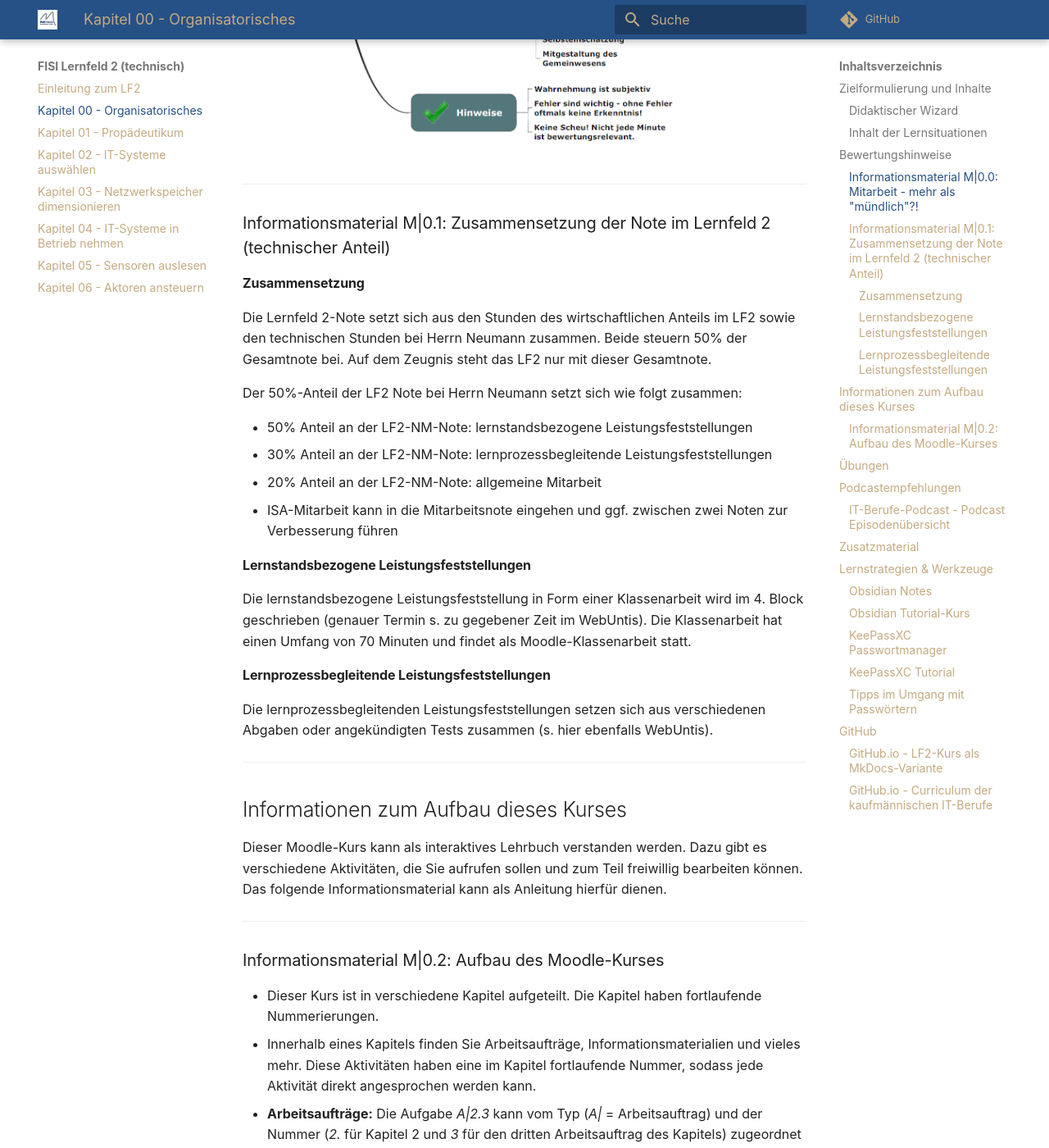
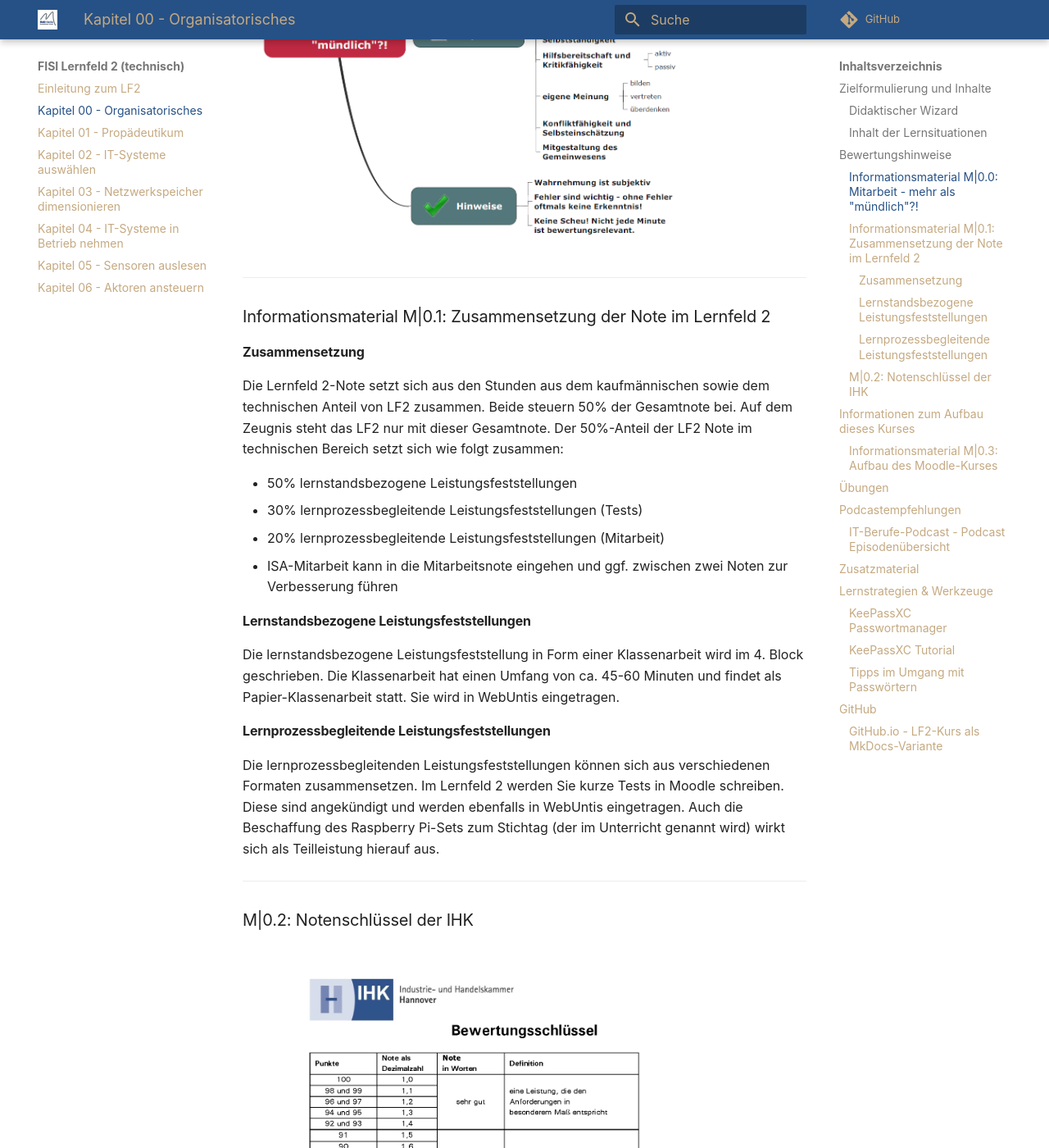
Before and after one commit to herr-nm/MMBbS_FISI_LF02, an MkDocs documentation site: the page built from docs/kapitel_00.md, in a window 1280 px wide and 1400 px high, scrolled down 1720 px. Shown: the whole window at 82% size. Built offline with MkDocs 1.6.1 and Material for MkDocs 9.7.7, drawn with Linux system fonts in a browser that asks for light colours; comment, search, counter and statistics services are not loaded; some of the changed text lies outside the part shown.

Commit message:
Kapitel 0 auf FISI angepasst

```diff
--- a/docs/kapitel_00.md
+++ b/docs/kapitel_00.md
@@ -14,25 +14,26 @@
 
 ### Didaktischer Wizard
 
-- Sie finden die didaktische Planung der MMBbS im [Didaktischen Wizard](https://didakt.mm-bbs.de).
-- Die Lernsituationen sind auch direkt unter [GitHub - (Herr-NM)](https://herr-nm.github.io/MMBbS_KIT_Curriculum) abrufbar.
-- Dieser Moodle-Kurs ist als MkDocs-Seite unter [GitHub.io - (Herr-NM)](https://herr-nm.github.io/MMBbS_KIT_LF02) frei einsehbar.
+- Sie finden die didaktische Planung der Lernsituationen der MMBbS im [Didaktischen Wizard](https://didakt.mm-bbs.de).
+- Dieser Moodle-Kurs ist als MkDocs-Seite unter [GitHub.io](https://herr-nm.github.io/MMBbS_FISI_LF02 frei einsehbar.
 
 <br>
 
 ### Inhalt der Lernsituationen
 
-Die Lernsituationen der Lernfelder werden aus den Lernfeldbeschreibungen des jeweiligen Rahmenlehrplans abgeleitet. Dazu dient in diesem Kurs der [Rahmenlehrplan](https://www.kmk.org/fileadmin/Dateien/pdf/Bildung/BeruflicheBildung/rlp/Kaufleute_fuer_Digitalisierungsmanagement_19-12-13_EL.pdf) der Kaufleute für Digitalisierungsmanagement (KDM) sowie der Kaufleute für IT-System-Management (KSM).
+Die Lernsituationen der Lernfelder werden aus den Lernfeldbeschreibungen des jeweiligen Rahmenlehrplans abgeleitet. Dazu dient in diesem Kurs der [Rahmenlehrplan](https://www.kmk.org/fileadmin/Dateien/pdf/Bildung/BeruflicheBildung/rlp/Fachinformatiker_19-12-13_EL.pdf) der FISI.
 
 Im Lernfeld 2 sind die Inhalte nach Rahmenlehrplan für alle IT-Berufe identisch.
 
 | Nr. | Lernsituation | Unterrichtsstunden |
 | :--- | :--- | :--- |
-| LS 2.6 | IT-Systeme unterscheiden | 12 |
-| LS 2.7 | Netzwerkspeicher dimensionieren | 18 |
-| LS 2.8 | | |
+| LS 2.6 | IT-Systeme unterscheiden | ca. 9 UStd. |
+| LS 2.7 | Netzwerkspeicher dimensionieren | ca. 18 UStd. |
+| LS 2.8 | IT-Systeme in Betrieb nehmen | ca. 3 UStd. |
+| LS 2.9 | Aktoren ansteuern | ca. 3 UStd. |
+| LS 2.10 | Sensoren auslesen | ca. 3 UStd. (Didaktische Reserve am Ende des Schuljahres) |
 
----
+<br>
 
 ## Bewertungshinweise
 
@@ -44,26 +45,31 @@
 
 ---
 
-### Informationsmaterial M|0.1: Zusammensetzung der Note im Lernfeld 2 (technischer Anteil)
+### Informationsmaterial M|0.1: Zusammensetzung der Note im Lernfeld 2
 
 #### Zusammensetzung
 
-Die Lernfeld 2-Note setzt sich aus den Stunden des wirtschaftlichen Anteils im LF2 sowie den technischen Stunden bei Herrn Neumann zusammen. Beide steuern 50% der Gesamtnote bei. Auf dem Zeugnis steht das LF2 nur mit dieser Gesamtnote.
+Die Lernfeld 2-Note setzt sich aus den Stunden aus dem kaufmännischen sowie dem technischen Anteil von LF2 zusammen. Beide steuern 50% der Gesamtnote bei. Auf dem Zeugnis steht das LF2 nur mit dieser Gesamtnote.
+Der 50%-Anteil der LF2 Note im technischen Bereich setzt sich wie folgt zusammen:
 
-Der 50%-Anteil der LF2 Note bei Herrn Neumann setzt sich wie folgt zusammen:
-
-- 50% Anteil an der LF2-NM-Note: lernstandsbezogene Leistungsfeststellungen
-- 30% Anteil an der LF2-NM-Note: lernprozessbegleitende Leistungsfeststellungen
-- 20% Anteil an der LF2-NM-Note: allgemeine Mitarbeit
+- 50% lernstandsbezogene Leistungsfeststellungen
+- 30% lernprozessbegleitende Leistungsfeststellungen (Tests)
+- 20% lernprozessbegleitende Leistungsfeststellungen (Mitarbeit)
 - ISA-Mitarbeit kann in die Mitarbeitsnote eingehen und ggf. zwischen zwei Noten zur Verbesserung führen
 
 #### Lernstandsbezogene Leistungsfeststellungen
 
-Die lernstandsbezogene Leistungsfeststellung in Form einer Klassenarbeit wird im 4. Block geschrieben (genauer Termin s. zu gegebener Zeit im WebUntis). Die Klassenarbeit hat einen Umfang von 70 Minuten und findet als Moodle-Klassenarbeit statt.
+Die lernstandsbezogene Leistungsfeststellung in Form einer Klassenarbeit wird im 4. Block geschrieben. Die Klassenarbeit hat einen Umfang von ca. 45-60 Minuten und findet als Papier-Klassenarbeit statt. Sie wird in WebUntis eingetragen.
 
 #### Lernprozessbegleitende Leistungsfeststellungen
 
-Die lernprozessbegleitenden Leistungsfeststellungen setzen sich aus verschiedenen Abgaben oder angekündigten Tests zusammen (s. hier ebenfalls WebUntis).
+Die lernprozessbegleitenden Leistungsfeststellungen können sich aus verschiedenen Formaten zusammensetzen. Im Lernfeld 2 werden Sie kurze Tests in Moodle schreiben. Diese sind angekündigt und werden ebenfalls in WebUntis eingetragen. Auch die Beschaffung des Raspberry Pi-Sets zum Stichtag (der im Unterricht genannt wird) wirkt sich als Teilleistung hierauf aus.
+
+---
+
+### M|0.2: Notenschlüssel der IHK
+
+![IHK Bewertungsschlüssel](bilder/kap_00_m0.3_ihk_bewerungsschluessel.png)
 
 ---
 
@@ -73,7 +79,7 @@
 
 ---
 
-### Informationsmaterial M|0.2: Aufbau des Moodle-Kurses
+### Informationsmaterial M|0.3: Aufbau des Moodle-Kurses
 
 - Dieser Kurs ist in verschiedene Kapitel aufgeteilt. Die Kapitel haben fortlaufende Nummerierungen.
 - Innerhalb eines Kapitels finden Sie Arbeitsaufträge, Informationsmaterialien und vieles mehr. Diese Aktivitäten haben eine im Kapitel fortlaufende Nummer, sodass jede Aktivität direkt angesprochen werden kann.
@@ -94,9 +100,10 @@
 In den Kapiteln werden unterrichtsbegleitend Übungen angeboten. Diese werden im Unterricht nicht besprochen, es sei denn es besteht Ihrerseits der konkrete Wunsch dazu. Ansonsten können Sie die Übungen zum Lernen, als Vorbereitung für Klassenarbeiten oder Tests sowie zur Vorbereitung auf die IHK-Prüfung nutzen. Die Ergebnisse aus den Moodle-Aktivitäten zählen (z.B. Selbsttest) zählen nicht zur schriftlichen Note. Eine kontinuierliche Arbeit mit den Übungen kann sich aber positiv auf die Mitarbeitsnote auswirken.
 
 ---
+
 ## Podcastempfehlungen
 
-An dieser Stelle werden Sie in den Kapiteln zum Thema passende Folgen aus Podcasts finden. In diesem Kapitel gibt es den generellen Hinweis zum [IT-Berufe-Podcast](https://it-berufe-podcast.de/episoden/). Dieser kann Ihre Ausbildung begleiten und eine wertvolle Quelle für Informationen sein.
+An dieser Stelle werden Sie in den Kapiteln zum Thema passende Folgen aus Podcasts finden. In diesem Kapitel gibt es den generellen Hinweis zum IT-Berufe-Podcast. Dieser kann Ihre Ausbildung begleiten und eine wertvolle Quelle für Informationen sein.
 
 ---
 
@@ -119,22 +126,6 @@
 ## Lernstrategien & Werkzeuge
 
 In dieser Rubrik werden in den Kapiteln Lernmethoden und Tools vorgestellt, die sich gut eignen, für den Unterricht, die Tests bzw. Klassenarbeiten aber auch langfristig für die IHK-Prüfung zu lernen.
-
-### Obsidian Notes
-
-Obsidian Notes ist eine Software für die Erstellung von zusammenhängenden Notizen. Diese werden in Markdown angelegt und bilden Seiten, ähnlich zur Struktur in Wikipedia, die schließlich untereinander verlinkt werden können. Als Ergebnis bildet sich hieraus automatisch zusätzlich ein interaktives Begriffsnetzwerk:
-
-![Obsidian Graph](bilder/kap_00_obsidian_graph.png)
-
-*Bildquelle: [https://obsidian.md](https://obsidian.md)*
-
-### Obsidian Tutorial-Kurs
-
-Auf YouTube finden Sie einen [Obsidian Tutorial-Kurs](https://youtube.com/playlist?list=PLzp2ZLXTBP0uMYXsnxVjJMrtWJ9JIncPC), falls Sie das Tool einsetzen oder sich einen Überblick verschaffen möchten.
-
-![YouTube Obsidian](bilder/kap_00_obsidian_tutorial.png)
-
-*Bildquelle: [https://www.youtube.com/playlist?list=PLzp2ZLXTBP0uMYXsnxVjJMrtWJ9JIncPC](https://www.youtube.com/playlist?list=PLzp2ZLXTBP0uMYXsnxVjJMrtWJ9JIncPC)*
 
 ---
 
@@ -178,13 +169,11 @@
 
 Dieser Kurs wird bei Erstellung und Überarbeitung mittels Markdown-Dateien verwaltet, in MkDocs zusammengeführt und parallel mit Git verwaltet. Dabei erfolgt die Versionierung über ein öffentliches Git-Repository, welches auch mittels GitHub Pages veröffentlicht ist. Kurzum, über die beiden Links s.u. finden Sie diesen Moodle-Kurs und auch die Lernsituationen als öffentliche Webseite.
 
+---
+
 ### GitHub.io - LF2-Kurs als MkDocs-Variante
 
-[https://herr-nm.github.io/MMBbS_KIT_LF02/](https://herr-nm.github.io/MMBbS_KIT_LF02/)
-
-### GitHub.io - Curriculum der kaufmännischen IT-Berufe
-
-[https://herr-nm.github.io/MMBbS_KIT_Curriculum/](https://herr-nm.github.io/MMBbS_KIT_Curriculum/)
+[https://herr-nm.github.io/MMBbS_FISI_LF02/](https://herr-nm.github.io/MMBbS_FISI_LF02/)
 
 {%
    include-markdown "inhalte/lizenzhinweis.md"
```
Also changed, not shown: docs/bilder/kap_00_m0.3_ihk_bewerungsschluessel.png (added).
